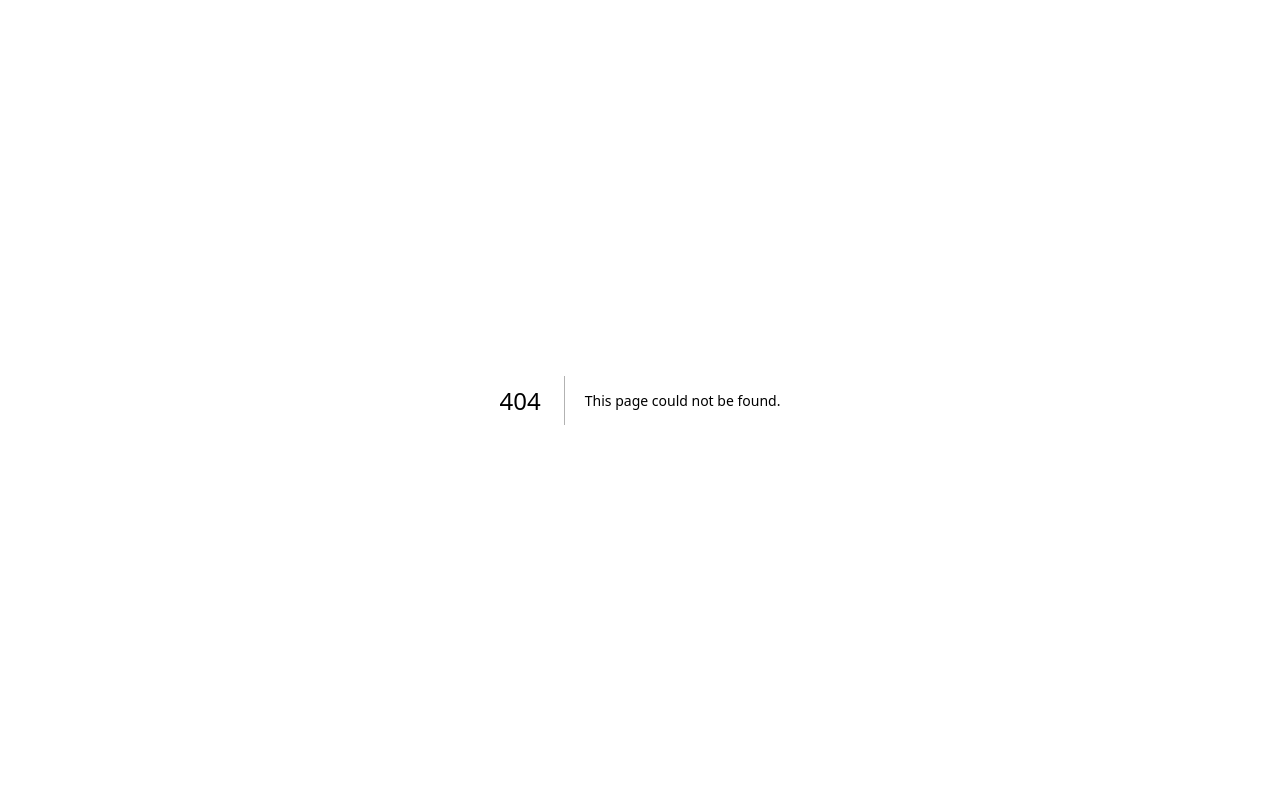
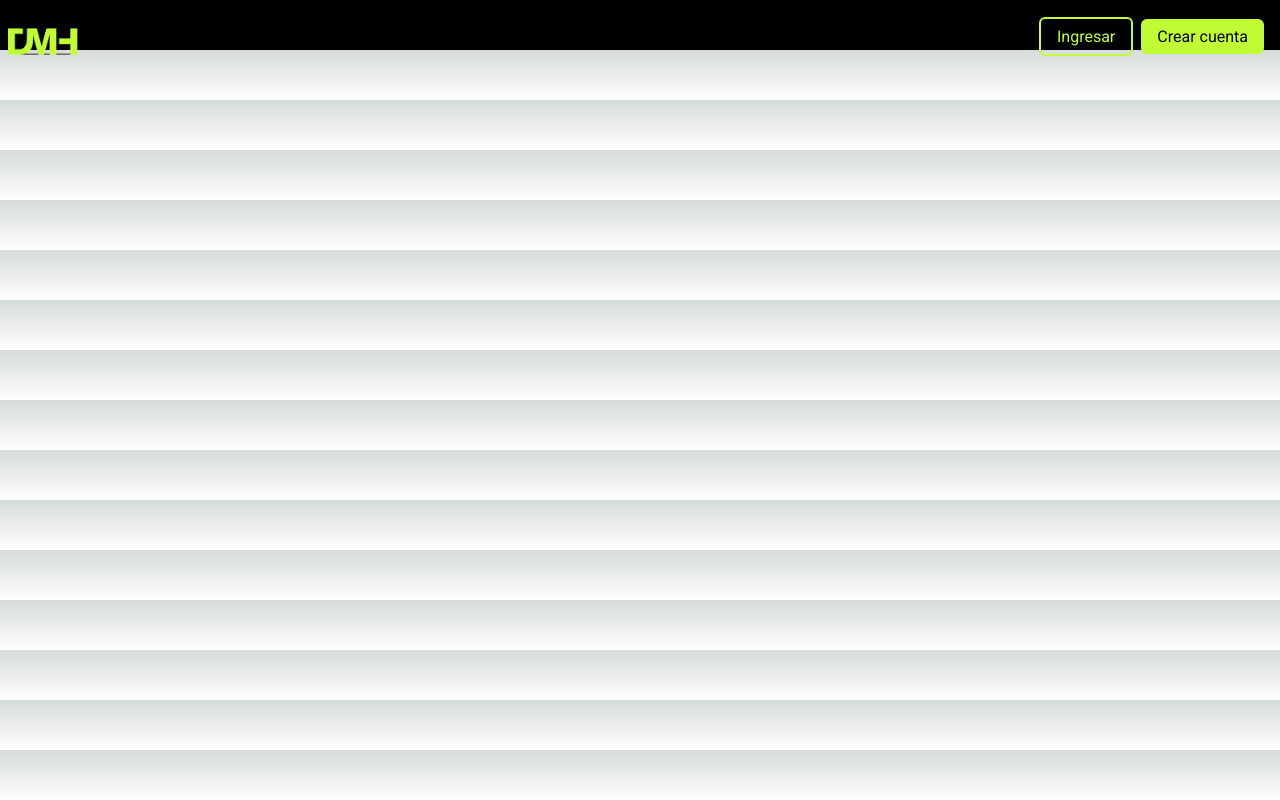
Before and after one commit to VictoriaCanclini/digital-money-house, a Next.js app: page /home in a window 1280 px wide. Before the commit this address had no page. Built offline with nearby package versions, Linux system fonts and the light colour scheme.

Commit message:
add home page

```diff
--- /dev/null
+++ b/src/app/home/page.jsx
@@ -0,0 +1,11 @@
+import Navbar from "@/components/Navbar";
+
+const HomePage = () => {
+  return (
+    <div>
+      <Navbar />
+    </div>
+  );
+};
+
+export default HomePage;
--- a/src/app/login-password/page.jsx
+++ b/src/app/login-password/page.jsx
@@ -67,7 +67,7 @@ export default function LoginPassword() {
             })
           );
           setmessageAlertOk("¡Bienvenido!");
-          router.push("/");
+          router.push("/home");
         } catch (error) {
           console.error(error);
           setmessageAlert("Error en el login");
--- a/src/components/Navbar.jsx
+++ b/src/components/Navbar.jsx
@@ -26,7 +26,9 @@ const Navbar = () => {
   return (
     <div className="flex justify-between bg-black h-[40px] sm:h-[50px]">
       <div className="mt-7 ml-2">
-        <img src="/img/Logo 01.png" alt="Logo1" width={70} />
+        <Link href="/">
+          <img src="/img/Logo 01.png" alt="Logo1" width={70} />
+        </Link>
       </div>
       <div className="flex justify-end gap-2 sm:mt-6 mr-4 mt-7">
         {email ? (
```
